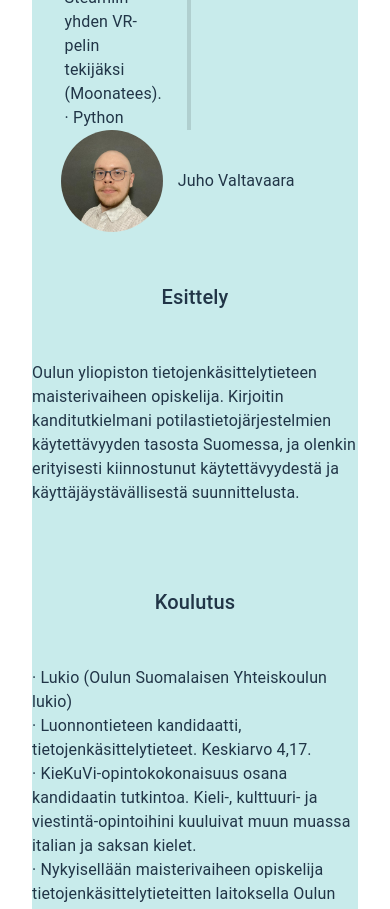
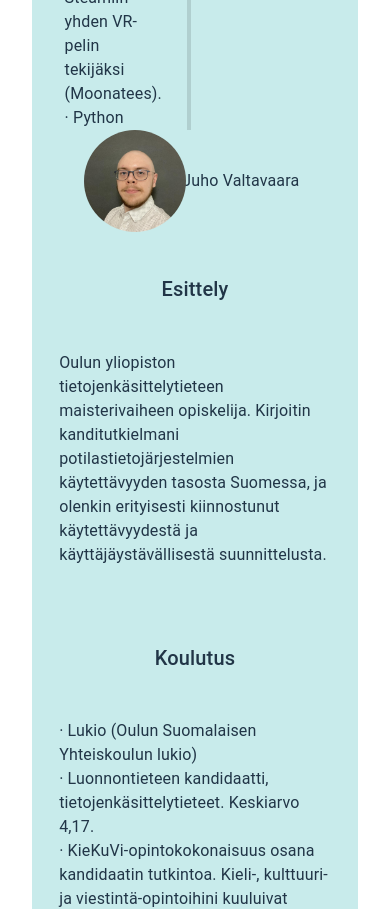
Before and after one commit to juvalta/cv, a React (Vite) app: page / in a window 390 px wide. Shown: the part 2720-3629 px from the top of the page. Built offline with nearby package versions, Linux system fonts and the light colour scheme.

Commit message:
xs to 10 instead of 12 to make margins

```diff
--- a/src/App.jsx
+++ b/src/App.jsx
@@ -171,7 +171,7 @@ function App() {
           <Grid item size="grow">
 
           </Grid>
-          <Grid item size={{xs: 12, sm:4}}>
+          <Grid item size={{xs: 10, sm:4}}>
 
           <div style={{paddingBottom: '5%' }}>
 
```
